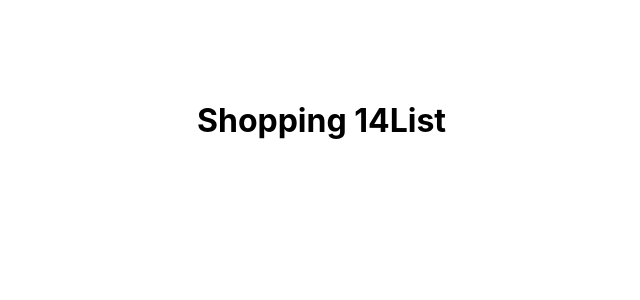
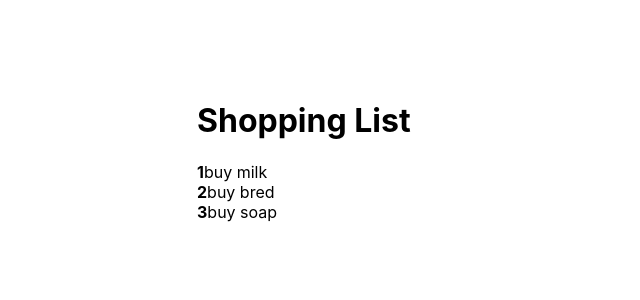
Before and after one commit to Vladimir6545/ShoppingList, a React (Create React App) app: page / in a window 1280 px wide. Shown: the top 300 px of the page, without its empty margins (143-783 px from the left). Built offline with nearby package versions, Linux system fonts and the light colour scheme.

Commit message:
add propTypes

```diff
--- a/package.json
+++ b/package.json
@@ -6,6 +6,7 @@
     "@testing-library/jest-dom": "^5.11.9",
     "@testing-library/react": "^11.2.3",
     "@testing-library/user-event": "^12.6.2",
+    "prop-types": "^15.7.2",
     "react": "^17.0.1",
     "react-dom": "^17.0.1",
     "react-scripts": "4.0.1",
--- a/src/App.js
+++ b/src/App.js
@@ -1,8 +1,18 @@
 import React from 'react'
+import CurrentList from './Components/List'
 
 function App() {
+  const massive = [
+    {id: 1, complete: false, title: 'buy milk'},
+    {id: 2, complete: false, title: 'buy bred'},
+    {id: 3, complete: false, title: 'buy soap'}
+  ]
+
+
   return (<div className='wrapper'>
-  <h1>Shopping 14List</h1>
+  <h1>Shopping List</h1>
+
+    <CurrentList massive={massive}/>
 
    </div>)
 }
--- a/src/Components/List.js
+++ b/src/Components/List.js
@@ -1 +1,28 @@
 import React from 'react'
+import PropTypes from 'prop-types'
+import Items from './ListItems'
+
+
+const styles = {
+    ul: {
+        listStyle: 'none',
+        marging: 0,
+        padding: 0
+    }
+}
+
+function CurrentList(props) {
+    return (
+        <ul style = {styles.ul}>
+            { props.massive.map((list, index) => {
+                return <Items list={list} key={list.id} index={index}/>
+            })
+            }
+        </ul>
+    )
+}
+
+CurrentList.propTypes = {
+  massive: PropTypes.arrayOf(PropTypes.object).isRequired
+}
+export default CurrentList
--- /dev/null
+++ b/src/Components/ListItems.js
@@ -0,0 +1,16 @@
+import React from 'react'
+import PropTypes from 'prop-types'
+
+function Items({ list, index }) {
+    return <li>
+    <strong>{index + 1}</strong>
+    {list.title}
+    </li>
+}
+
+Items.propTypes = {
+  list: PropTypes.object.isRequired,
+  index: PropTypes.number
+}
+
+export default Items
```
Also changed, not shown: 1 other file (tests, documents, lock files or other folders).
